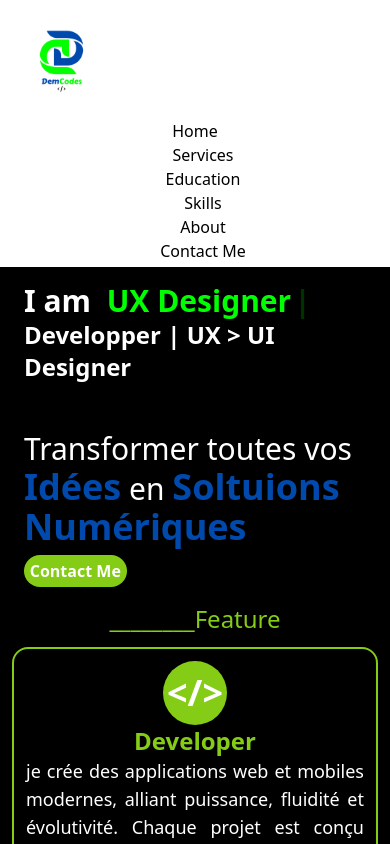
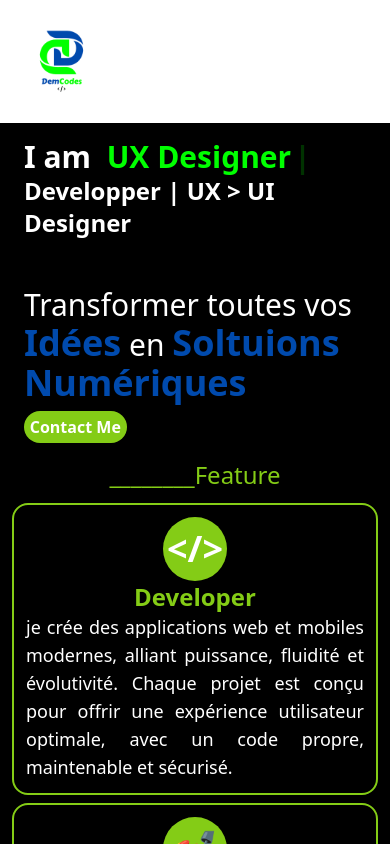
Before and after one commit to DOUKING-95/DOUKING-95.github.io, a React (Vite) app in the folder Portfolio/: page / in a window 390 px wide. Shown: the top 844 px of the page. Built offline with nearby package versions, Linux system fonts and the light colour scheme.

Commit message:
hidden nav on phone

```diff
--- a/Portfolio/src/components/Nav.jsx
+++ b/Portfolio/src/components/Nav.jsx
@@ -9,12 +9,12 @@ const Nav = () => {
           <img
             src={demCodes}
             alt="logoDemCodes"
-            className="w-[30%] h-[30%] rounded-full p-3"
+            className="w-[30%] h-[30%] rounded-full p-3 text-center"
           />
         </a>
       </div>
       <div>
-        <ul className="flex flex-col  justify-center items-center lg:flex-row space-x-4 lg:mr-5">
+        <ul className=" max-lg:hidden flex flex-col  justify-center items-center lg:flex-row space-x-4 lg:mr-5">
           {links.map((link, index) => (
             <li key={index} className="text-white  max-sm:text-black">
               <Link
--- a/Portfolio/src/components/Portfolio.jsx
+++ b/Portfolio/src/components/Portfolio.jsx
@@ -21,7 +21,7 @@ const Portfolio = () => {
           <img
             src={chat}
             alt="chat_appli"
-            className="rounded-xl w-full h-auto pobject-cover"
+            className="rounded-xl  pobject-cover"
           />
           <p className="text-center m-2">
             <span className=" font-extrabold text-[#004aad] text-xl">
--- a/Portfolio/src/pages/Home.jsx
+++ b/Portfolio/src/pages/Home.jsx
@@ -12,7 +12,7 @@ import Skills from "../components/Skills";
 const Home = () => {
   return (
     <main>
-      <header className="sticky top-0 z-50 ">
+      <header className="lg:sticky lg:top-0 lg:z-50 ">
         <Nav></Nav>
       </header>
       <section className="m-3 lg:m-5">
```
